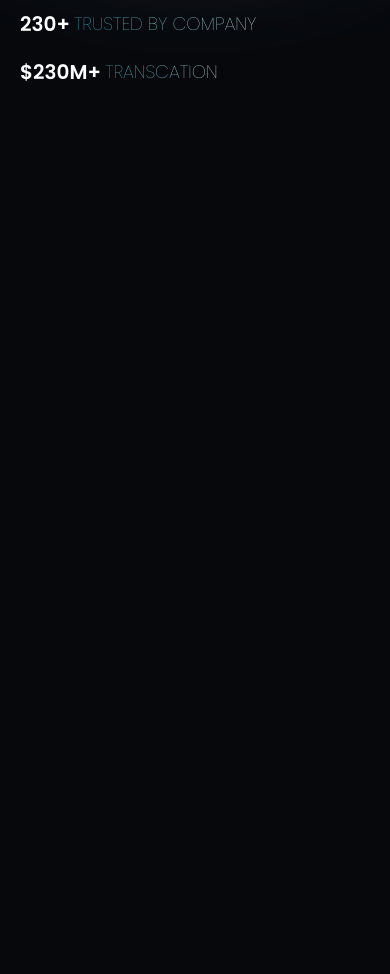
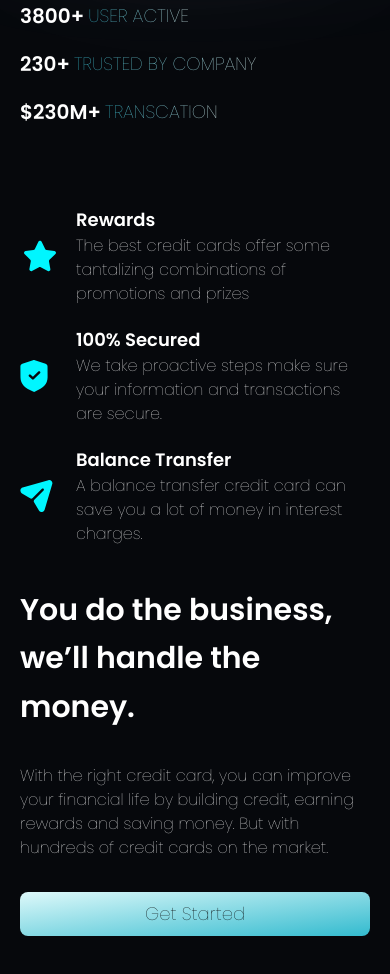
Before and after one commit to ibrar11/HooBank, a Next.js app: page / in a window 390 px wide. Shown: the part 840-1814 px from the top of the page. Before the commit the page ends 926 px from the top, so only its background shows below. Built offline with nearby package versions, Linux system fonts and the light colour scheme.

Commit message:
create benefit section mobile view.

```diff
--- /dev/null
+++ b/src/app/components/Button.jsx
@@ -0,0 +1,11 @@
+import React from "react";
+
+const Button = ({ text = "" }) => {
+  return (
+    <button className="rounded-lg bg-gradient-to-br from-[#DEF9FA] to-[#33BBCF] p-2 text-lg font-medium focus:border-2 focus:border-solid focus:border-white focus:opacity-90">
+      {text}
+    </button>
+  );
+};
+
+export default Button;
--- /dev/null
+++ b/src/app/components/Feature.jsx
@@ -0,0 +1,30 @@
+import React from "react";
+
+const Feature = ({
+  icon_style = "",
+  src = "",
+  alt = "",
+  text_container_style = "",
+  text_style = "",
+  paragraph_style = "",
+  paragraph = "",
+  text = "",
+}) => {
+  return (
+    <div className="flex items-center gap-x-4 from-[#FFFFFF] to-[#14101D] hover:rounded-lg hover:bg-gradient-to-br">
+      <div className={`min-w-10 ${icon_style}`}>
+        <img src={src} alt={alt} />
+      </div>
+      <div className={`text-white ${text_container_style}`}>
+        <p className={`text-lg font-semibold ${text_style}`}>{text}</p>
+        <p
+          className={`text-base font-normal text-opacity-70 ${paragraph_style}`}
+        >
+          {paragraph}
+        </p>
+      </div>
+    </div>
+  );
+};
+
+export default Feature;
--- /dev/null
+++ b/src/app/components/templates/Benefits.jsx
@@ -0,0 +1,42 @@
+import React from "react";
+import { Container, Divider, Feature, Button } from "../index";
+import { benefitList } from "@/app/data/benefitsData";
+
+const Benefits = () => {
+  return (
+    <section>
+      <Divider py="py-5 sm:py-10" />
+      <Container>
+        <div className="flex flex-col gap-y-10">
+          <div className="flex flex-col gap-y-5">
+            {benefitList.map((benefit) => {
+              return (
+                <Feature
+                  key={benefit.id}
+                  src={benefit.svgPath}
+                  alt={benefit.alt}
+                  text={benefit.text}
+                  paragraph={benefit.paragraph}
+                />
+              );
+            })}
+          </div>
+          <div className="flex flex-col gap-y-8">
+            <h2 className="text-3xl font-semibold leading-relaxed text-white">
+              You do the business, we’ll handle the money.
+            </h2>
+            <p className="text-base font-normal leading-normal text-white sm:text-lg">
+              With the right credit card, you can improve your financial life by
+              building credit, earning rewards and saving money. But with
+              hundreds of credit cards on the market.
+            </p>
+            <Button text="Get Started" />
+          </div>
+        </div>
+      </Container>
+      <Divider py="py-5 sm:py-10" />
+    </section>
+  );
+};
+
+export default Benefits;
--- a/src/app/components/templates/Endorsement.jsx
+++ b/src/app/components/templates/Endorsement.jsx
@@ -4,7 +4,7 @@ import { Container, Divider } from "../index";
 const Endorsement = () => {
   return (
     <section>
-      <Divider py="sm:py-10" />
+      <Divider py="py-5 sm:py-10" />
       <Container>
         <div className="flex flex-wrap gap-x-10 gap-y-5 sm:justify-center lg:justify-between">
           <div className="flex items-center gap-x-1 sm:gap-x-5">
@@ -39,7 +39,7 @@ const Endorsement = () => {
           </div>
         </div>
       </Container>
-      <Divider py="sm:py-10" />
+      <Divider py="py-5 sm:py-10" />
     </section>
   );
 };
--- /dev/null
+++ b/src/app/data/benefitsData.js
@@ -0,0 +1,26 @@
+export const benefitList = [
+  {
+    id: 0,
+    svgPath: "/images/Star.svg",
+    alt: "Star",
+    text: "Rewards",
+    paragraph:
+      "The best credit cards offer some tantalizing combinations of promotions and prizes",
+  },
+  {
+    id: 1,
+    svgPath: "/images/Shield-Done.svg",
+    alt: "Shield",
+    text: "100% Secured",
+    paragraph:
+      "We take proactive steps make sure your information and transactions are secure.",
+  },
+  {
+    id: 2,
+    svgPath: "/images/Send.svg",
+    alt: "Send",
+    text: "Balance Transfer",
+    paragraph:
+      "A balance transfer credit card can save you a lot of money in interest charges.",
+  },
+];
--- a/src/app/page.jsx
+++ b/src/app/page.jsx
@@ -1,10 +1,11 @@
-import { HeroSection, Endorsement } from "./components";
+import { HeroSection, Endorsement, Benefits } from "./components";
 
 export default function Home() {
   return (
     <div>
       <HeroSection />
       <Endorsement />
+      <Benefits/>
     </div>
   );
 }
```
Also changed, not shown: src/app/components/index.js (+7 -4 lines), public/images/Shield-Done.svg (renamed from public/images/Shield Done.svg).
